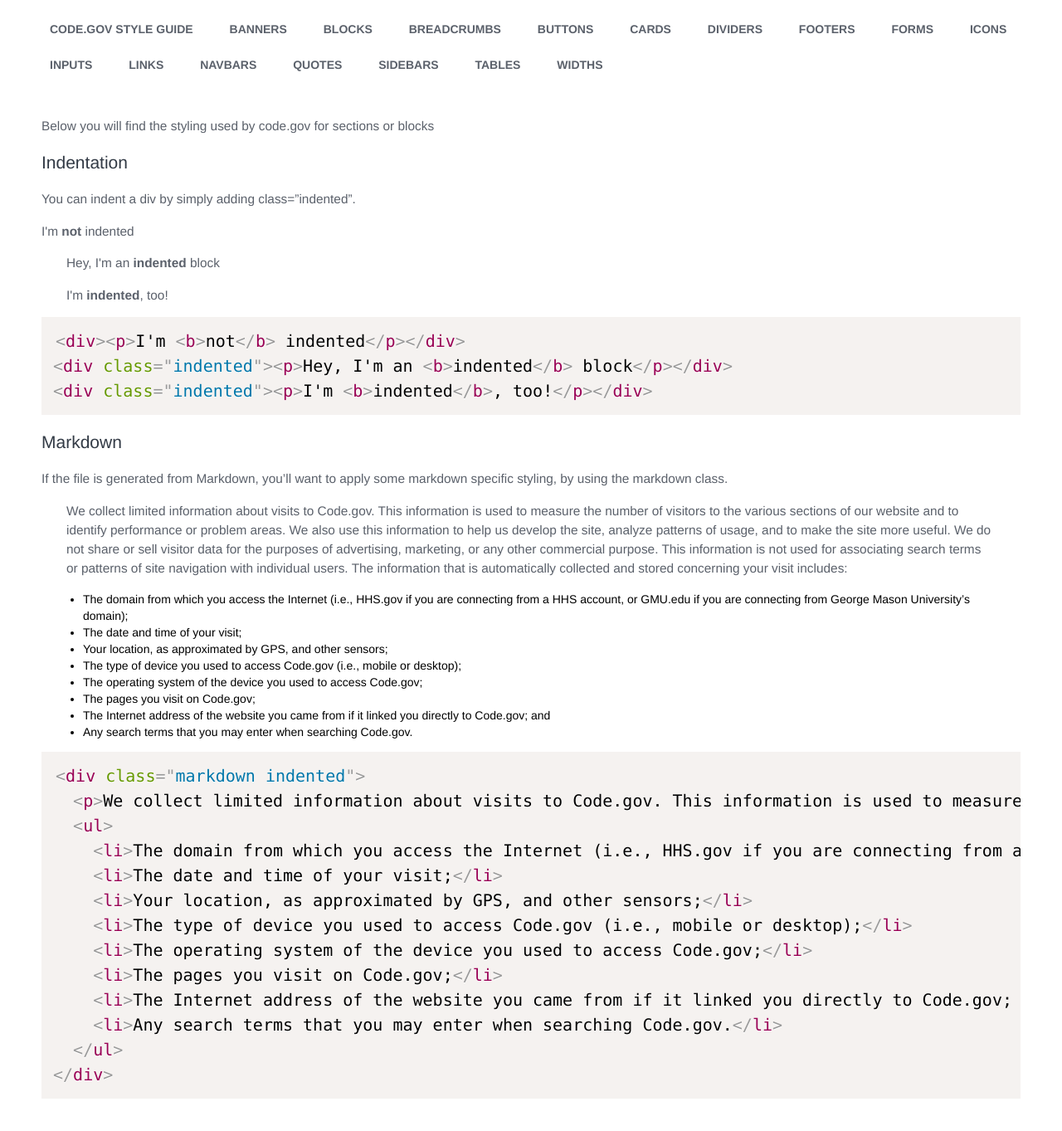
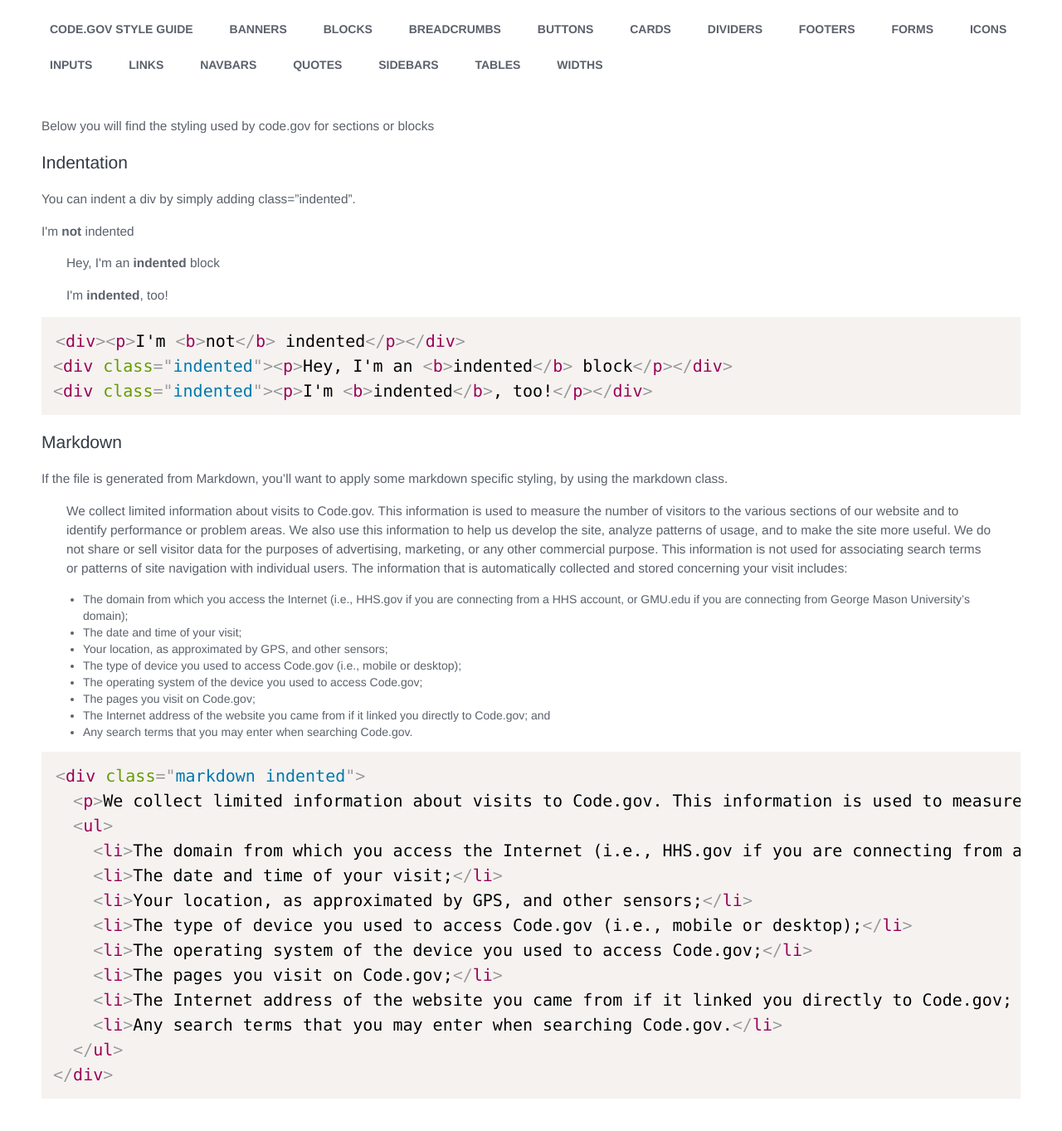
Before and after one commit to GSA/code-gov-style, a Jekyll site: the page built from components/blocks.md, in a window 1280 px wide and 1381 px high. Shown: the top 1363 px of the window at 83% size. Built offline with Jekyll 4.4.1, drawn with Linux system fonts in a browser that asks for light colours.

Commit message:
fixed typo

```diff
--- a/_sass/_blocks.scss
+++ b/_sass/_blocks.scss
@@ -33,5 +33,9 @@
   ul {
     list-style-type: inherit;
     padding-left: 20px;
+
+    li {
+      color: $color-gray;
+    }
   }
 }
--- a/_sass/_typography.scss
+++ b/_sass/_typography.scss
@@ -46,6 +46,13 @@ p {
   }
 }
 
+ul {
+  li {
+    color: $text-color;
+  }
+}
+
+
 code {
   background-color: $brand-blue-gray;
   border-radius: 3px;
--- a/package.json
+++ b/package.json
@@ -1,6 +1,6 @@
 {
   "name": "@code.gov/code-gov-style",
-  "version": "1.2.2",
+  "version": "1.2.3",
   "description": "Style for code.gov including buttons, banners, and cards. Inspired by and somewhat based on USWDS.",
   "main": "index.js",
   "scripts": {
```
